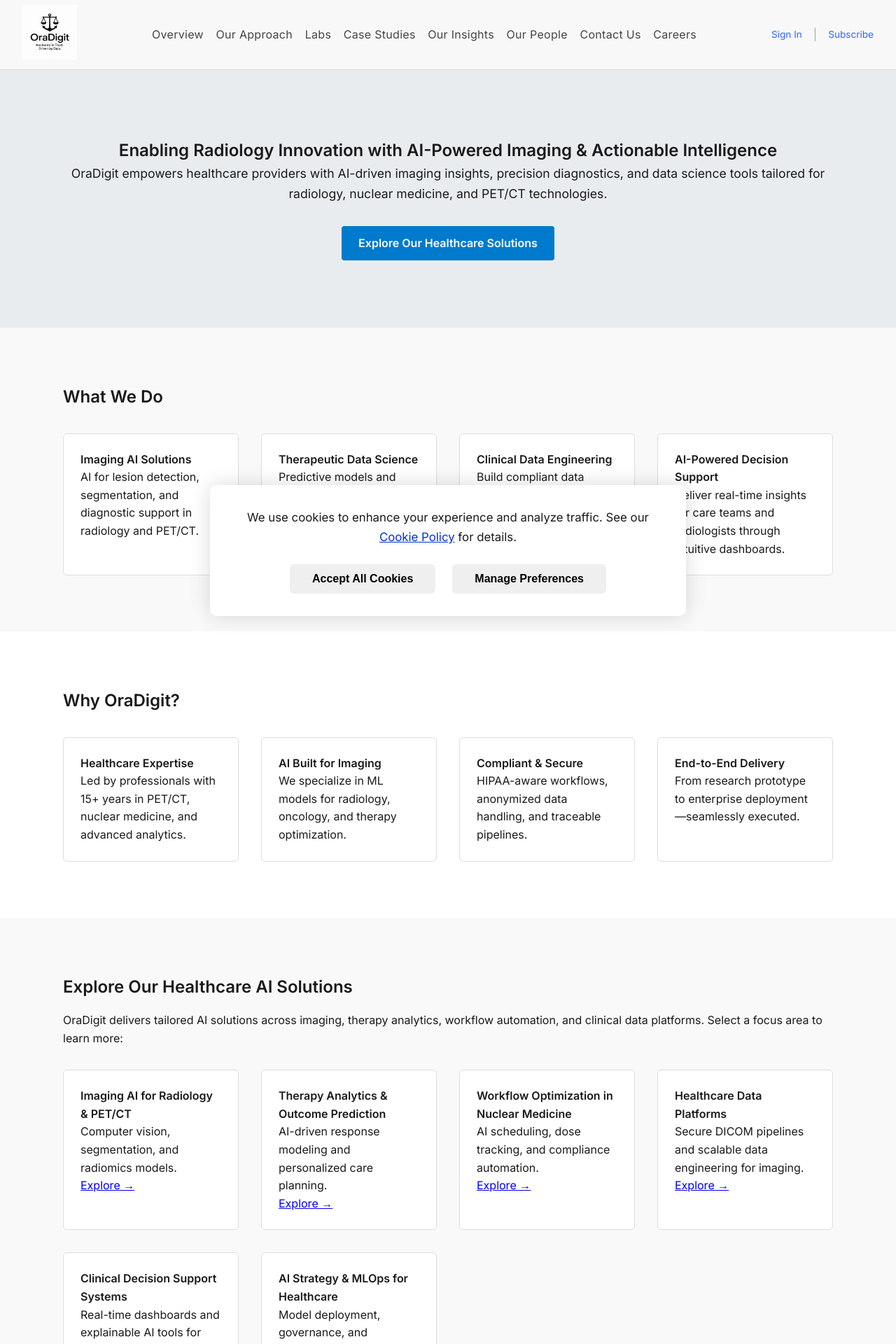
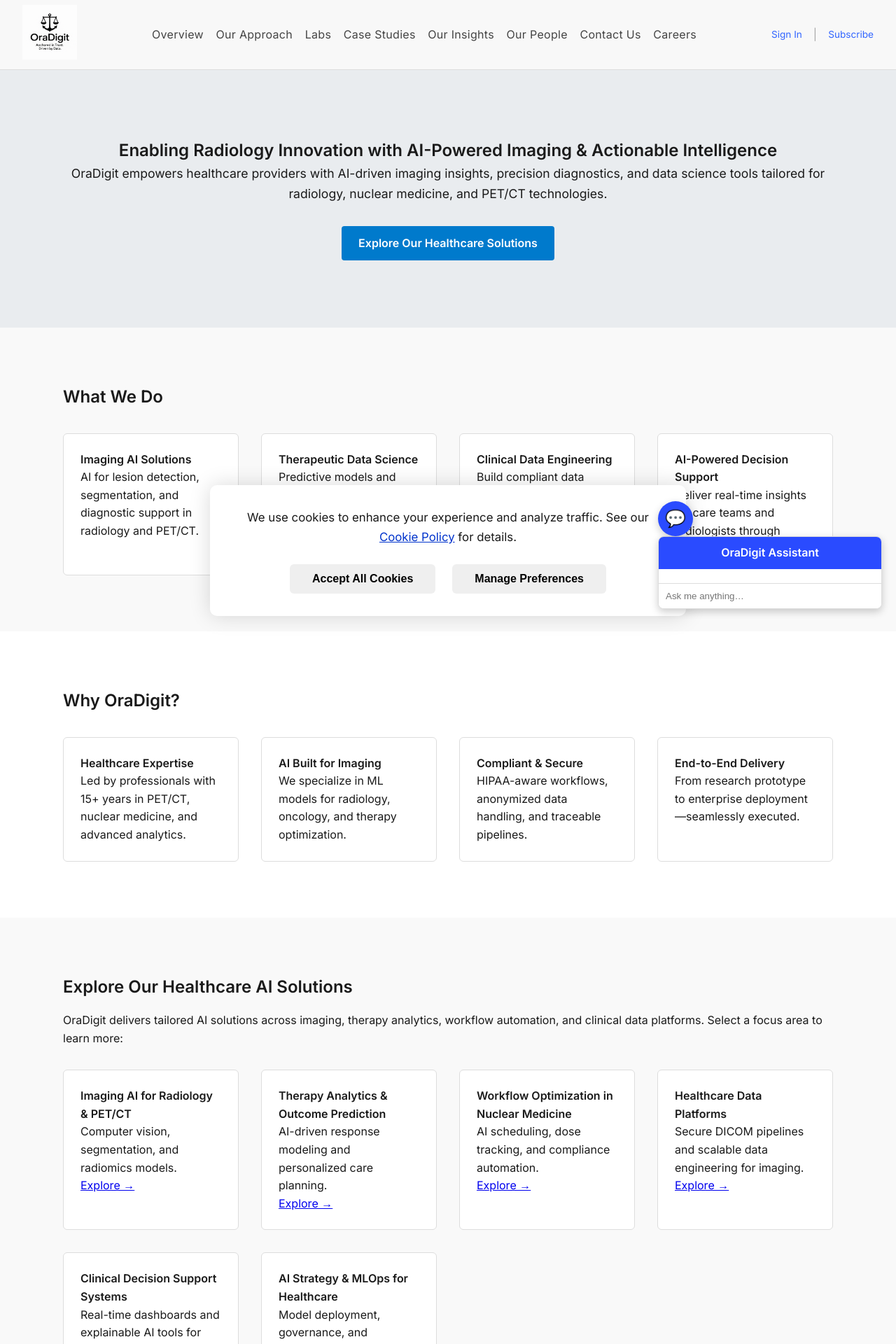
Before and after one commit to DataForSolution/oradigit-site, a Jekyll site: the page built from index.html, in a window 1280 px wide. Shown: the top 1920 px of the page at 70% size. Built offline with Jekyll 4.4.1, drawn with Linux system fonts in a browser that asks for light colours.

Commit message:
Add ChatGPT assistant widget

```diff
--- a/_layouts/default.html
+++ b/_layouts/default.html
@@ -34,6 +34,53 @@
     window.scrollTo({ top: 0, behavior: "smooth" });
   };
 </script>
+  <!-- …your existing page content… -->
+
+  <!-- Chatbot Widget -->
+  <div id="chatbot-container">
+    <button id="chatbot-toggle" aria-label="Chat with us!">💬</button>
+    <div id="chatbot-box" class="hidden">
+      <div id="chatbot-header">OraDigit Assistant</div>
+      <div id="chatbot-messages"></div>
+      <input id="chatbot-input" placeholder="Ask me anything…" autocomplete="off" />
+    </div>
+  </div>
+
+  <script>
+    (function() {
+      const CHAT_URL = "https://chatgptquery-5oghy3c5lq-uc.a.run.app";
+      const toggleBtn = document.getElementById('chatbot-toggle');
+      const box = document.getElementById('chatbot-box');
+      const input = document.getElementById('chatbot-input');
+      const messages = document.getElementById('chatbot-messages');
+
+      toggleBtn.addEventListener('click', () => box.classList.toggle('hidden'));
+
+      input.addEventListener('keydown', async e => {
+        if (e.key !== 'Enter') return;
+        const prompt = input.value.trim();
+        if (!prompt) return;
+        messages.innerHTML += `<div><strong>You:</strong> ${prompt}</div>`;
+        input.value = '';
+        messages.scrollTop = messages.scrollHeight;
+
+        try {
+          const res = await fetch(CHAT_URL, {
+            method: 'POST',
+            headers: { 'Content-Type': 'application/json' },
+            body: JSON.stringify({ prompt })
+          });
+          const { reply } = await res.json();
+          messages.innerHTML += `<div><strong>Assistant:</strong> ${reply}</div>`;
+          messages.scrollTop = messages.scrollHeight;
+        } catch (err) {
+          messages.innerHTML += `<div style="color:red;"><strong>Error:</strong> ${err.message}</div>`;
+        }
+      });
+    })();
+  </script>
+</body>
+</html>
 
 
 </body>
--- a/assets/css/style.css
+++ b/assets/css/style.css
@@ -863,3 +863,57 @@
   gap: 1rem;
   margin-top: 1.5rem;
 }
+/* Chatbot Widget */
+#chatbot-container {
+  position: fixed;
+  bottom: 20px;
+  right: 20px;
+  z-index: 9999;
+}
+#chatbot-toggle {
+  background-color: #2a4bff;
+  color: #fff;
+  border: none;
+  width: 50px;
+  height: 50px;
+  border-radius: 50%;
+  font-size: 24px;
+  cursor: pointer;
+  box-shadow: 0 4px 12px rgba(0,0,0,0.2);
+  transition: background-color 0.3s;
+}
+#chatbot-toggle:hover { background-color: #1a3be3; }
+
+#chatbot-box {
+  width: 320px;
+  max-height: 400px;
+  background: #fff;
+  border: 1px solid #ddd;
+  border-radius: 8px;
+  box-shadow: 0 4px 12px rgba(0,0,0,0.2);
+  display: flex;
+  flex-direction: column;
+  overflow: hidden;
+  margin-bottom: 10px;
+}
+.hidden { display: none; }
+
+#chatbot-header {
+  background-color: #2a4bff;
+  color: #fff;
+  padding: 10px;
+  text-align: center;
+  font-weight: bold;
+}
+#chatbot-messages {
+  flex: 1;
+  padding: 10px;
+  overflow-y: auto;
+  font-size: 0.9rem;
+}
+#chatbot-input {
+  border: none;
+  border-top: 1px solid #ddd;
+  padding: 10px;
+  outline: none;
+}
```
